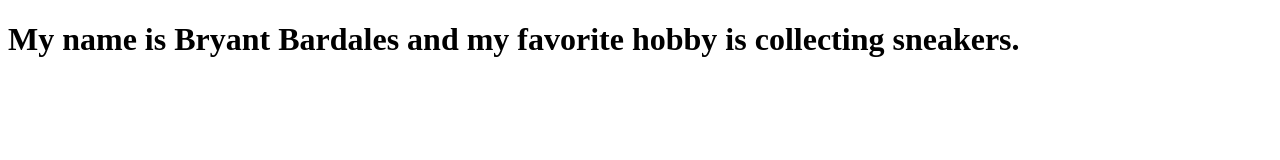
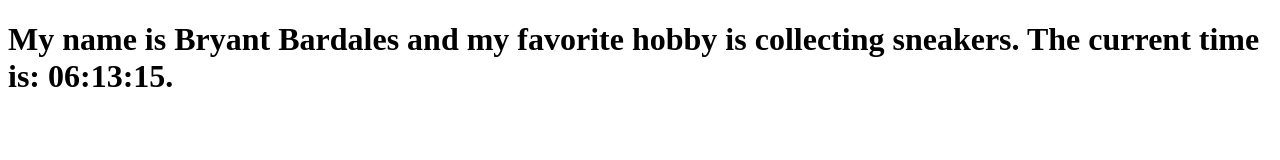
Before and after one commit to bryant-bardales/bryant_bardales_ttp_static, a plain HTML site: page index.html in a window 1280 px wide. Drawn offline with Linux system fonts and the light colour scheme.

Commit message:
Update index.html
HTML page with sentence that has name, favorite hobby, and functional clock.

```diff
--- a/index.html
+++ b/index.html
@@ -2,11 +2,54 @@
 <html>
 <head>
 <title>Page Title</title>
+<style>
+    #clock
+    {
+        display: inline-block; /* This part of the code maintains the time module on the same line as the sentence */
+    }
+</style>
 </head>
 <body>
+    <script type="text/javascript"> //Start of javascript
+        setInterval(displayclock, 500); //Calls the displayclock() function to reload every 500 millisecond to display the time on the page.
+        function displayclock() // Start of displayclock().
+        {
+            var time = new Date(); //Creates a variable called 'time' using the Date() function to obtian a string representation of the current date and time.
+            var hrs = time.getHours(); //Creates a variable called 'hrs' to represent hours interval
+            var min = time.getMinutes(); //Creates a variable called 'min' to represent minutes interval
+            var sec = time.getSeconds(); //Creates a variable called 'sec' to represent seconds interval
 
-<h1>My name is Bryant Bardales and my favorite hobby is collecting sneakers.</h1>
+            if (hrs > 12) //Maintains the hour interval does not go over 12 as we do not want a 24hr format by subtracting 12 from the hour over 12.
+            {
+                hrs = hrs - 12;
+            }
 
+            if (hrs == 0) //If the hour is before 1, display the time as 12 instead of 0.
+            {
+                hrs = 12;
+            }
 
+            if (hrs < 10) //If the hours interval is less than 10, this will concate a zero before the number. i.e. 1 -> 01
+            {
+                hrs = '0' + hrs;
+            }
+
+            if (min < 10) //If the minute interval is less than 10, this will concate a zero before the number. i.e. 1 -> 01
+            {
+                min = '0' + min;
+            }
+
+            if (sec < 10) //If the second interval is less than 10, this will concate a zero before the number. i.e. 1 -> 01
+            {
+                sec = '0' + sec;
+            }
+
+            document.getElementById('clock').innerHTML = hrs + ':' + min + ':' + sec; //This will display the clock on the page with ':' in between the 'hrs', 'sec', and 'min'
+        }
+        </script><!--end of javascript-->
+
+<h1> <!--Start of sentence to be displayed-->
+    My name is Bryant Bardales and my favorite hobby is collecting sneakers. The current time is: <div id="clock">00:00:00</div>. <!--Sentence with div tag that contains the clock element styled by CSS-->
+</h1> <!--End of sentance to be displayed-->
 </body>
 </html>
```
